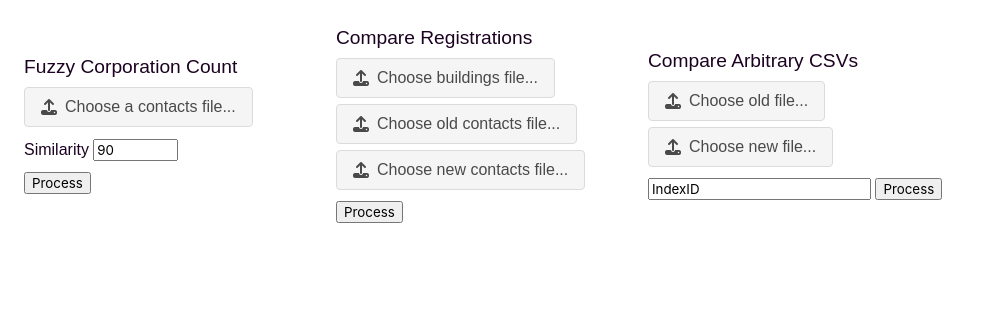
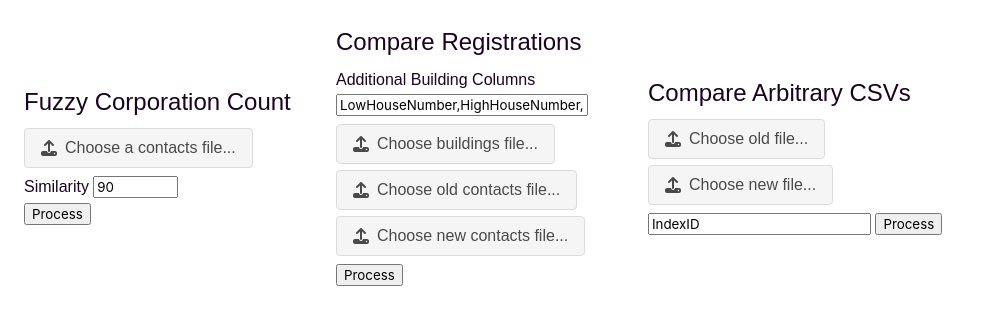
Before and after one commit to ScottWOlson/ScottWOlson, a Flask app: page / in a window 1280 px wide. Shown: the top 325 px of the page, without its empty margins (0-981 px from the left). Run offline with Flask 2, Linux system fonts and the light colour scheme; some libraries are stand-ins or nearby versions.

Commit message:
customize building columns shown in comparison

```diff
--- a/api/utils.py
+++ b/api/utils.py
@@ -60,7 +60,7 @@ def export(df, download_name):
 
 def fuzzyfy(df, similarity=90):
     """
-    Grouby and sum Count of fuzzyfied names:
+    Groupby and sum Count of fuzzyfied names:
     - names are pre-processed using token sort.
     - grouped together based on `similarity` factor.
     - finally, their Count is aggregated as FuzzyCount.
@@ -82,13 +82,13 @@ def fuzzyfy(df, similarity=90):
         ratios from previous iterations leads to a worse similarity score,
         the time complexity may be substantially improved.
         Indel/Levenshtein edit distancing is a lossy operation by nature
-        but, perhaps a upper bound exists to help filter similar ratios
+        but, perhaps an upper bound exists to help filter similar ratios
         for successive iterations. With the right ordering of names, exponential decay
         of comparison input size will result in a different function class altogether!
 
     Parameters
     ----------
-    df        : dataframe with Name: string, Count: number columns
+    df          : dataframe with Name: string, Count: number columns
     similarity  : number between 0-100; names to be considered within the same group,
                 if they are `similarity` percent match
 
--- a/static/style.css
+++ b/static/style.css
@@ -16,11 +16,8 @@ body {
 }
 
 .header {
-  font-size: larger;
-}
-
-form input[type='text'] {
-  margin: 0.35rem 0;
+  font-size: x-large;
+  margin-bottom: 0.5rem;
 }
 
 .file {
@@ -32,5 +29,5 @@ form input[type='text'] {
 }
 
 input:not([type="file"]) {
-  margin: 0.35rem 0;
+  margin: 0.15rem 0;
 }
--- a/templates/macros/forms.html
+++ b/templates/macros/forms.html
@@ -1,7 +1,7 @@
 {% macro file(name, label) %}
 <div class="file" title="{{ label }}">
   <label class="file-label">
-    <input class="file-input" type="file" name="{{ name }}" multiple/>
+    <input class="file-input" type="file" name="{{ name }}" accept="text/csv"/>
     <span class="file-cta">
       <span class="file-icon">
         <i class="fas fa-upload"></i>
--- a/templates/main.html
+++ b/templates/main.html
@@ -37,9 +37,17 @@
   <form action="/process" method="post" enctype="multipart/form-data">
     <div class="header">Compare Registrations</div>
     <input type="hidden" name="function" value="compare_contacts" />
+    <label for="building-columns">Additional Building Columns</label>
+    <input
+      name="building-columns"
+      value="LowHouseNumber,HighHouseNumber,HouseNumber,LegalClassA,StreetName"
+      title="Comma separated list of columns to show from the buildings CSV, in addition to BuildingID and Zip"
+      style="width: 85%"
+    />
     {{ forms.file(name='buildings', label='Choose buildings file...') }}
     {{ forms.file(name='contacts-old', label='Choose old contacts file...') }}
     {{ forms.file(name='contacts-new', label='Choose new contacts file...') }}
+    <!-- <br> -->
     <input type="submit" value="Process" />
   </form>
   <form action="/process" method="post" enctype="multipart/form-data">
```
Also changed, not shown: api/process.py (+6 -7 lines), readme.md.
